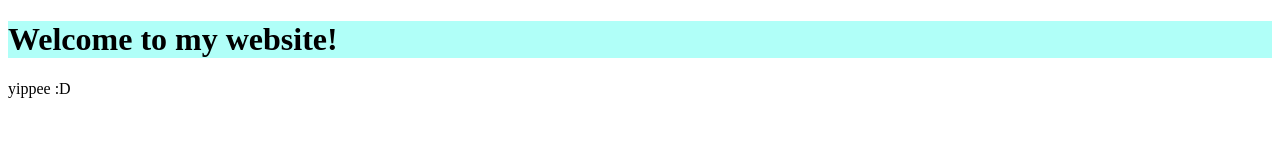
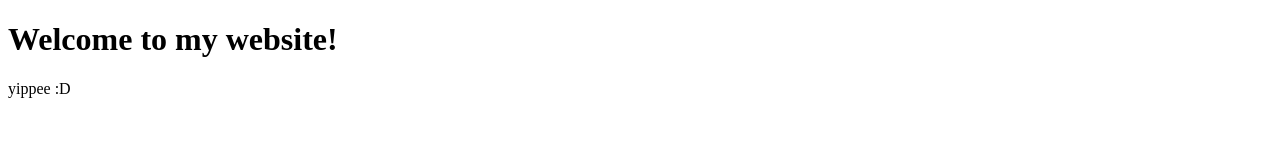
Before and after one commit to gmombo56/gmombo56.github.com, a plain HTML site: page index.html in a window 1280 px wide. Drawn offline with Linux system fonts and the light colour scheme.

Commit message:
Update index.html

```diff
--- a/index.html
+++ b/index.html
@@ -1,7 +1,7 @@
 <!DOCTYPE html>
 <html>
   <body>
-    <h1 style = "background-color: #b0fff8">Welcome to my website!</h1>
+    <h1>Welcome to my website!</h1>
     <p>yippee :D</p>
   </body>
 </html>
```
